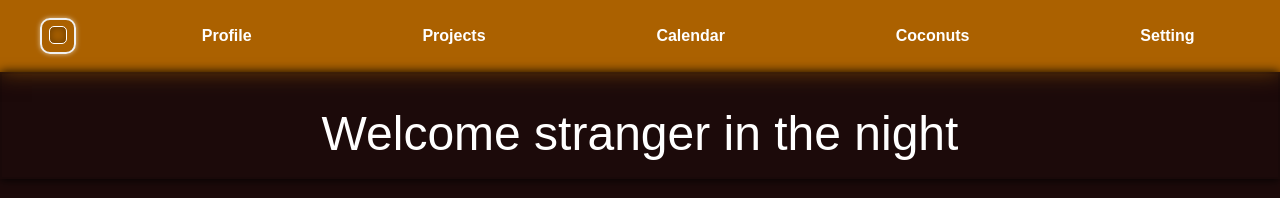
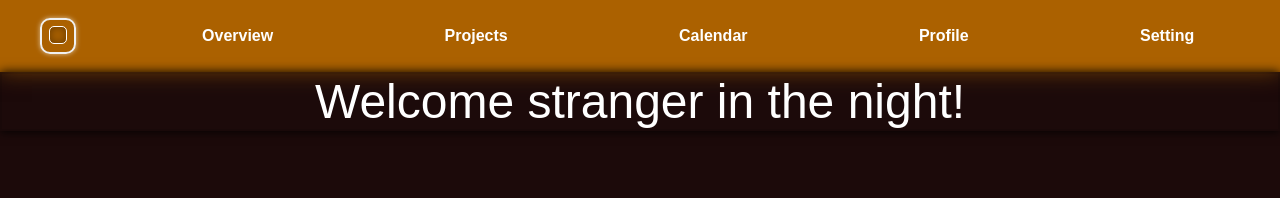
Before and after one commit to MikeElnathan/TOD-TodoList, a website built with webpack: page src/template.html in a window 1280 px wide. Built offline with nearby package versions, Linux system fonts and the light colour scheme.

Commit message:
create overview page, set it to default page

```diff
--- /dev/null
+++ b/src/OverviewBoard.js
@@ -0,0 +1,9 @@
+import { CreateElement } from "./helper";
+
+const temp = new CreateElement("p", "greeting", "", "");
+const greeting = temp.getElement();
+
+greeting.style.cssText = "color: white; text-align: center; font-size: 3rem; margin: 0; padding-top: 0;";
+greeting.innerText = "Welcome stranger in the night!"
+
+export {greeting};
--- a/src/helper.js
+++ b/src/helper.js
@@ -1,3 +1,8 @@
+
+function isString(value){
+    return typeof value === "string";
+}
+
 export class CreateElement{
     constructor(tag, id, classname, display){
         this.tag = tag;
@@ -5,13 +10,19 @@ export class CreateElement{
         this.classname = classname;
         this.display = display;
 
-        const temp = document.createElement(tag);
-        temp.id = id;
-        temp.className = classname;
-        temp.style.display = display;
-        this.element = temp;
+        if(isString(tag)){
+            const temp = document.createElement(tag);
+            temp.id = id;
+            temp.className = classname;
+            temp.style.display = display;
+            this._element = temp;
+        }
+        else{
+            throw new Error("Invalid element type");
+        }
+
     }
-    get element(){
-        return this.element;
+    getElement(){
+        return this._element;
     }
 }
--- a/src/index.js
+++ b/src/index.js
@@ -1,13 +1,17 @@
 import "./styles.css";
+import { greeting } from "./OverviewBoard";
 
 const content = document.getElementById("content");
 const link = document.getElementsByClassName("navLink");
 
+// Default to overview board
+    let nav = "Overview";
+    navigate(nav);
 // Attach event listener
 if(link.length > 0){
     Array.from(link).forEach(link => {
         link.addEventListener("click", () => {
-            const nav = link.innerText;
+            nav = link.innerText;
             navigate(nav);
         })
     });
@@ -16,23 +20,24 @@ if(link.length > 0){
 function navigate(nav){
     switch(nav){
         case "Profile":
-            console.log("Profile");
+            console.log(nav);
             rmCurrentPage();
             break;
         case "Projects":
-            console.log("Projects");
+            console.log(nav);
             rmCurrentPage();
             break;
         case "Calendar":
-            console.log("Calendar");
+            console.log(nav);
             rmCurrentPage();
             break;
-        case "Coconuts":
-            console.log("Coconuts");
+        case "Overview":
+            console.log(nav);
             rmCurrentPage();
+            content.appendChild(greeting);
             break;
         case "Setting":
-            console.log("Setting");
+            console.log(nav);
             rmCurrentPage();
             break;
     }
--- a/src/template.html
+++ b/src/template.html
@@ -14,8 +14,8 @@
         </div>
         <ul id="headerUl">
             <li>
-                <a class="navLink" id="Profile" href="#">
-                    Profile
+                <a class="navLink" id="Overview" href="#">
+                    Overview
                 </a>
             </li>
             <li>
@@ -29,8 +29,8 @@
                 </a>
             </li>
             <li>
-                <a class="navLink" id="Coconuts" href="#overviewBoard">
-                    Coconuts
+                <a class="navLink" id="Profile" href="#">
+                    Profile
                 </a>
             </li>
             <li>
@@ -41,20 +41,7 @@
         </ul>
     </header>
     <div id="content">
-        <div id="overviewBoard">
-            <p id="greeting">
-                Welcome stranger in the night
-            </p>
-            <style>
-                #greeting{
-                    color: white;
-                    text-align: center;
-                    font-size: 3rem;
-                    margin: 0;
-                    padding-top: 2rem;
-                    padding-bottom: 1rem;
-                }
-            </style>
+
         </div>
     </div>
 </body>
```
